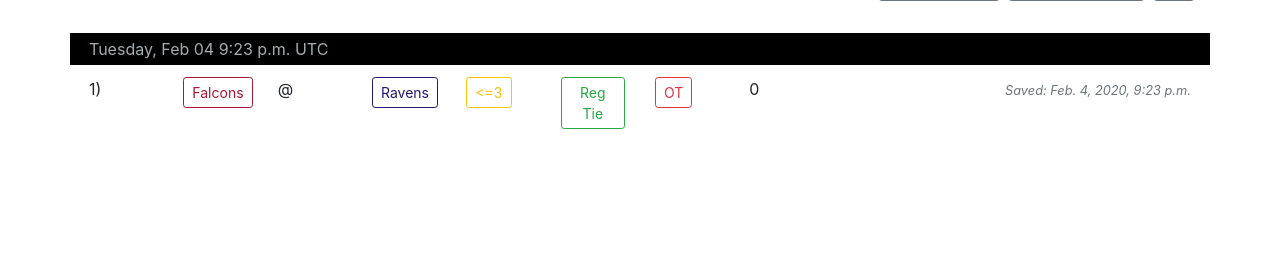
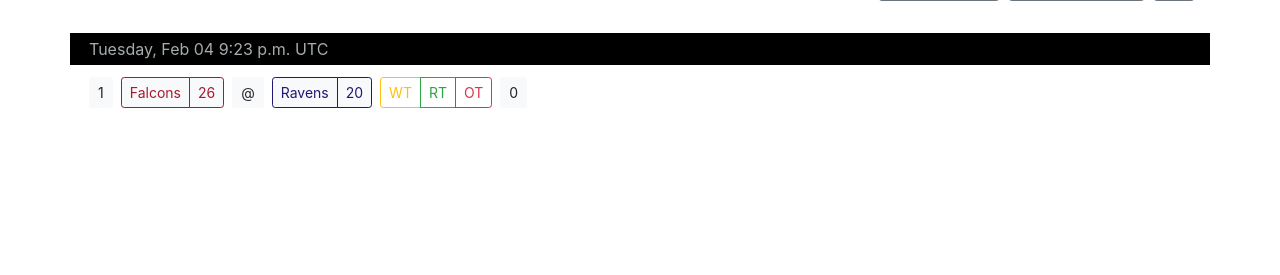
Before and after one commit to casidos/pool, a Django app: page /picks/ in a window 1280 px wide. Shown: the part 117-392 px from the top of the page. Run offline with Django 3.2, Linux system fonts and the light colour scheme; a user stored in the database is signed in; data comes from the database, SQL or seed files in the repository; both versions use the stored data as it was after the commit; some libraries are stand-ins or nearby versions.

Commit message:
compact picks

```diff
--- a/pool/templates/picks/compact/compact.html
+++ b/pool/templates/picks/compact/compact.html
@@ -12,23 +12,64 @@
    </div>
 {% endifchanged %}
 
-<div class="row p-1">
-    {% if item.pick_type.id == 2 %}
-        {% include 'picks/compact/home_pick.html' %}
-    {% elif item.pick_type.id == 3 %}
-        {% include 'picks/compact/visitor_pick.html' %}
-    {% elif item.pick_type.id == 4 %}
-        {% include 'picks/compact/within_three.html' %}
-    {% elif item.pick_type.id == 5 %}
-        {% include 'picks/compact/regulation_tie.html' %}
-    {% elif item.pick_type.id == 6 %}
-        {% include 'picks/compact/overtime_tie.html' %}
+<div class="row p-1" {% if not item.game.is_not_yet_started %}style="background-color:whitesmoke;"{% endif %}>
+   <div class="col-6">
+       <div class="btn-toolbar" role="toolbar" aria-label="Toolbar with button groups">
+           <div class="btn-group btn-group-sm mr-2" role="group" aria-label="First group">
+               <button type="button" class="btn btn-light btn-sm">{{item.game.number}}</button>
+           </div>
+           {% if item.game.is_not_yet_started %}
+               <div class="btn-group btn-group-sm mr-2" role="group" aria-label="First group">
+                   <a style="{% if item.is_visitor_win %}background-color:{{item.game.visiting_team.color_03}};color:{{item.game.visiting_team.color_02}};{% else %}color:{{item.game.visiting_team.color_01}};border:1px solid {{item.game.visiting_team.color_01}};{% endif %}" href="/make_pick/{{item.id}}/3" type="button" class="btn btn-light btn-sm">{{item.game.visiting_team.nick_name}}</a>
+                   <a style="{% if item.is_visitor_win %}background-color:{{item.game.visiting_team.color_03}};color:{{item.game.visiting_team.color_02}};{% else %}color:{{item.game.visiting_team.color_01}};border:1px solid {{item.game.visiting_team.color_01}};{% endif %}" href="/make_pick/{{item.id}}/3" type="button" class="btn btn-light btn-sm">{{item.game.visitor_score}}</a>
+               </div>
+               <div class="btn-group btn-group-sm mr-2" role="group" aria-label="First group">
+                   <button type="button" class="btn btn-light btn-sm">@</button>
+               </div>
+               <div class="btn-group btn-group-sm mr-2" role="group" aria-label="First group">
+                   <a style="{% if item.is_home_win %}background-color:{{item.game.home_team.color_03}};color:{{item.game.home_team.color_02}};{% else %}color:{{item.game.home_team.color_01}};border:1px solid {{item.game.home_team.color_01}};{% endif %}" href="/make_pick/{{item.id}}/2" type="button" class="btn btn-light btn-sm">{{item.game.home_team.nick_name}}</a>
+                   <a style="{% if item.is_home_win %}background-color:{{item.game.home_team.color_03}};color:{{item.game.home_team.color_02}};{% else %}color:{{item.game.home_team.color_01}};border:1px solid {{item.game.home_team.color_01}};{% endif %}" href="/make_pick/{{item.id}}/2" type="button" class="btn btn-light btn-sm">{{item.game.home_score}}</a>
+               </div>
+               <div class="btn-group mr-2" role="group" aria-label="Second group">
+                   <a {% if item.is_within_three %}class="btn btn-warning btn-sm"{% else %}class="btn btn-outline-warning btn-sm"{% endif %} href="/make_pick/{{item.id}}/4" type="button">WT</a>
+                   <a {% if item.is_regulation_tie %}class="btn btn-success btn-sm"{% else %}class="btn btn-outline-success btn-sm"{% endif %} href="/make_pick/{{item.id}}/5" type="button">RT</a>
+                   <a {% if item.is_overtime_tie %}class="btn btn-danger btn-sm"{% else %}class="btn btn-outline-danger btn-sm"{% endif %} href="/make_pick/{{item.id}}/6" type="button">OT</a>
+               </div>
+               <div class="btn-group" role="group" aria-label="Third group">
+               {% if item.score > 0 %}
+                   <button type="button" class="btn btn-success btn-sm">{{item.score}}</button>
                {% else %}
-        {% include 'picks/compact/no_pick.html' %}
+                   <button type="button" class="btn btn-light btn-sm">{{item.score}}</button>
                {% endif %}
-    {% comment %} <div class="col-12 justify-content-end">
-        <small id="newsHelp" class="form-text text-muted text-right" style="font-style:italic;">Saved: {{item.last_saved_date}}</small>
-    </div> {% endcomment %}
+               </div>
+           {% else %}
+               <div class="btn-group btn-group-sm mr-2" role="group" aria-label="First group">
+                   <button disabled="disabled" style="{% if item.is_visitor_win %}background-color:{{item.game.visiting_team.color_03}};color:{{item.game.visiting_team.color_02}};{% else %}color:{{item.game.visiting_team.color_01}};border:1px solid {{item.game.visiting_team.color_01}};{% endif %}" type="button" class="btn btn-light btn-sm">{{item.game.visiting_team.nick_name}}</button>
+                   <button disabled="disabled" style="{% if item.is_visitor_win %}background-color:{{item.game.visiting_team.color_03}};color:{{item.game.visiting_team.color_02}};{% else %}color:{{item.game.visiting_team.color_01}};border:1px solid {{item.game.visiting_team.color_01}};{% endif %}" type="button" class="btn btn-light btn-sm">{{item.game.visitor_score}}</button>
+               </div>
+               <div class="btn-group btn-group-sm mr-2" role="group" aria-label="First group">
+                   <button disabled="disabled" type="button" class="btn btn-light btn-sm">@</button>
+               </div>
+               <div class="btn-group btn-group-sm mr-2" role="group" aria-label="First group">
+                   <button disabled="disabled" style="{% if item.is_home_win %}background-color:{{item.game.home_team.color_03}};color:{{item.game.home_team.color_02}};{% else %}color:{{item.game.home_team.color_01}};border:1px solid {{item.game.home_team.color_01}};{% endif %}" type="button" class="btn btn-light btn-sm">{{item.game.home_team.nick_name}}</button>
+                   <button disabled="disabled" style="{% if item.is_home_win %}background-color:{{item.game.home_team.color_03}};color:{{item.game.home_team.color_02}};{% else %}color:{{item.game.home_team.color_01}};border:1px solid {{item.game.home_team.color_01}};{% endif %}" type="button" class="btn btn-light btn-sm">{{item.game.home_score}}</button>
+               </div>
+               <div class="btn-group mr-2" role="group" aria-label="Second group">
+                   <button disabled="disabled" {% if item.is_within_three %}class="btn btn-warning btn-sm"{% else %}class="btn btn-outline-warning btn-sm"{% endif %} type="button">WT</button>
+                   <button disabled="disabled" {% if item.is_regulation_tie %}class="btn btn-success btn-sm"{% else %}class="btn btn-outline-success btn-sm"{% endif %} type="button">RT</button>
+                   <button disabled="disabled" {% if item.is_overtime_tie %}class="btn btn-danger btn-sm"{% else %}class="btn btn-outline-danger btn-sm"{% endif %} type="button">OT</button>
+               </div>
+               <div class="btn-group" role="group" aria-label="Third group">
+               {% if item.score > 0 %}
+                   <button disabled="disabled" type="button" class="btn btn-success btn-sm">{{item.score}}</button>
+               {% else %}
+                   <button disabled="disabled" type="button" class="btn btn-light btn-sm">{{item.score}}</button>
+               {% endif %}
+               </div>
+           {% endif %}
+
+       </div>
+   </div>
 </div>
 
 {% endfor %}
```
Also changed, not shown: db.sqlite3. Lines whose indentation alone changed are shown as unchanged.
